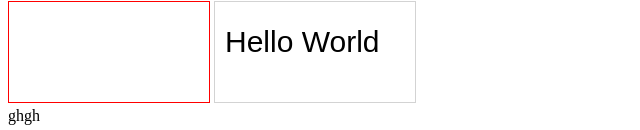
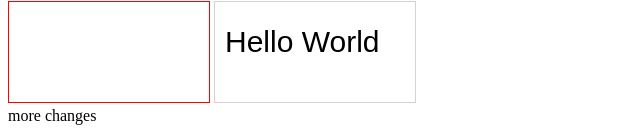
Before and after one commit to marina-grechukha/html-practice, a plain HTML site: page index.html in a window 1280 px wide. Shown: the part 3676-3806 px from the top of the page, 0-640 px from the left. Drawn offline with Linux system fonts and the light colour scheme.

Commit message:
test with changes

```diff
--- a/index.html
+++ b/index.html
@@ -241,7 +241,7 @@
     ctx.fillText("Hello World",10,50);
 </script>
 <div>
-  ghgh
+  more changes
 </div>
 
 </body>
```
